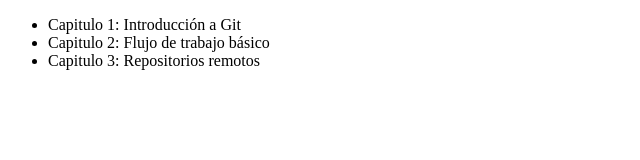
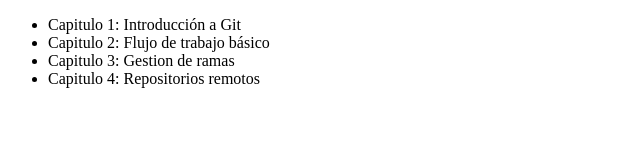
Before and after one commit to Joseja02/bookSBJJ, a plain HTML site: page index.html in a window 1280 px wide. Shown: the whole page, without its empty margins (0-640 px from the left). Drawn offline with Linux system fonts and the light colour scheme.

Commit message:
Add Chapter 3 Branch Management to Index page

```diff
--- a/index.html
+++ b/index.html
@@ -11,7 +11,8 @@
         <ul>
             <li>Capitulo 1: Introducción a Git</li>
             <li>Capitulo 2: Flujo de trabajo básico</li>
-            <li>Capitulo 3: Repositorios remotos</li>
+            <li>Capitulo 3: Gestion de ramas</li>
+	    <li>Capitulo 4: Repositorios remotos</li>
         </ul>
     </body>
 </html>
```
